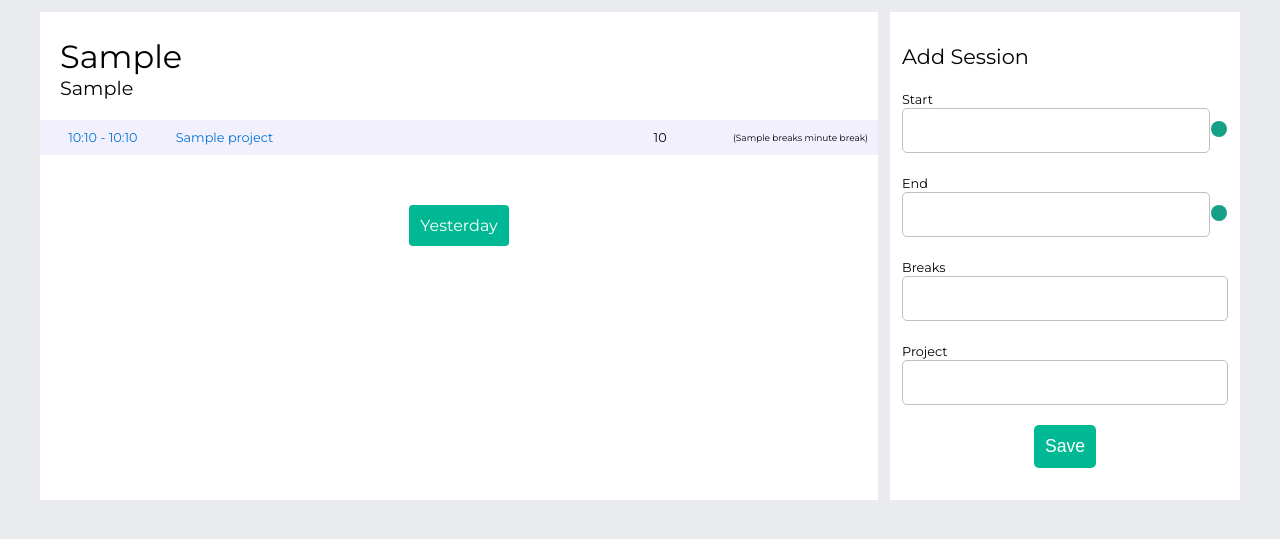
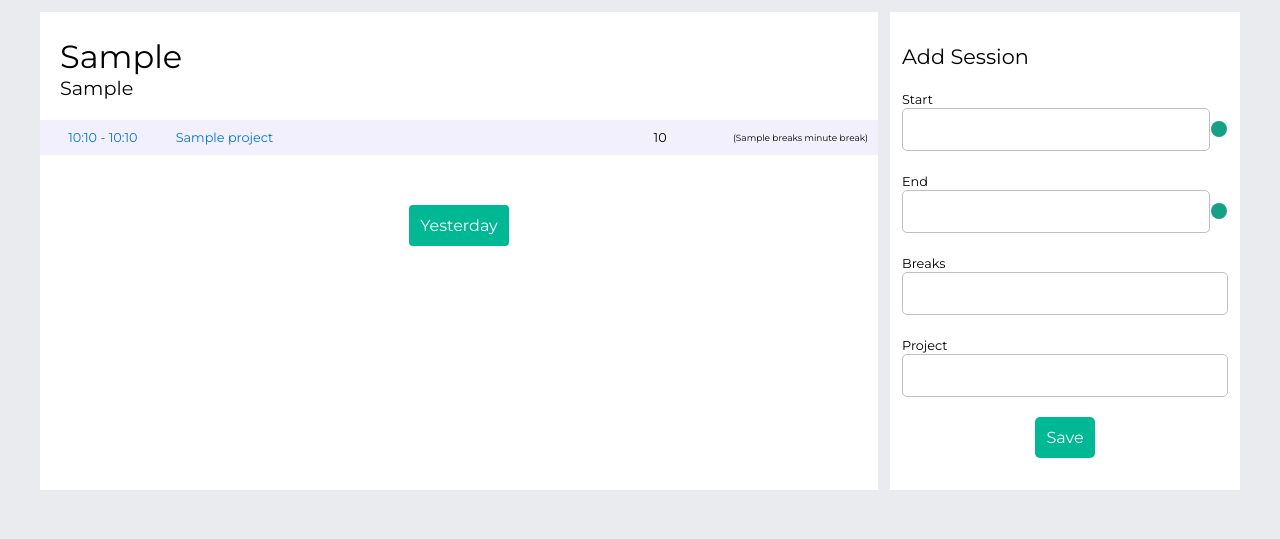
Before and after one commit to tanveerahmad1517/pontefract, a Django app: template core/templates/home.html in a window 1280 px wide. Shown: the part 64-603 px from the top of the page. Run offline with Django 3.2, Linux system fonts and the light colour scheme; the template is opened without the code that fills it: most values are stand-ins (such as "Sample title", 1, 10 or a date in 2020); form fields are guessed from the names that the template uses; some libraries are stand-ins or nearby versions; some web fonts are replaced.

Commit message:
0.1.1 fixes

```diff
--- a/core/static/css/forms.css
+++ b/core/static/css/forms.css
@@ -14,7 +14,7 @@ label {
 
 input, select {
     display: block;
-    font-size: 110%;
+    font-size: 100%;
     padding: 11px;
     width: 100%;
     border-radius: 5px;
@@ -22,6 +22,7 @@ input, select {
     margin-bottom: 20px;
     box-sizing: border-box;
     background-color: #ffffff;
+    font-family: Montserrat;
 }
 
 select {
--- a/projects/templates/session-form.html
+++ b/projects/templates/session-form.html
@@ -46,12 +46,12 @@
     <script>
         $("#now-start").click(function() {
             var dt = new Date();
-            var time = dt.getHours() + ":" + dt.getMinutes()
+            var time = ('0'+dt.getHours()).slice(-2) + ":" + ('0'+dt.getMinutes()).slice(-2)
             $("#id_start_1").val(time);
         });
         $("#now-end").click(function() {
             var dt = new Date();
-            var time = dt.getHours() + ":" + dt.getMinutes()
+            var time = ('0'+dt.getHours()).slice(-2) + ":" + ('0'+dt.getMinutes()).slice(-2)
             $("#id_end_1").val(time);
         });
     </script>
```
